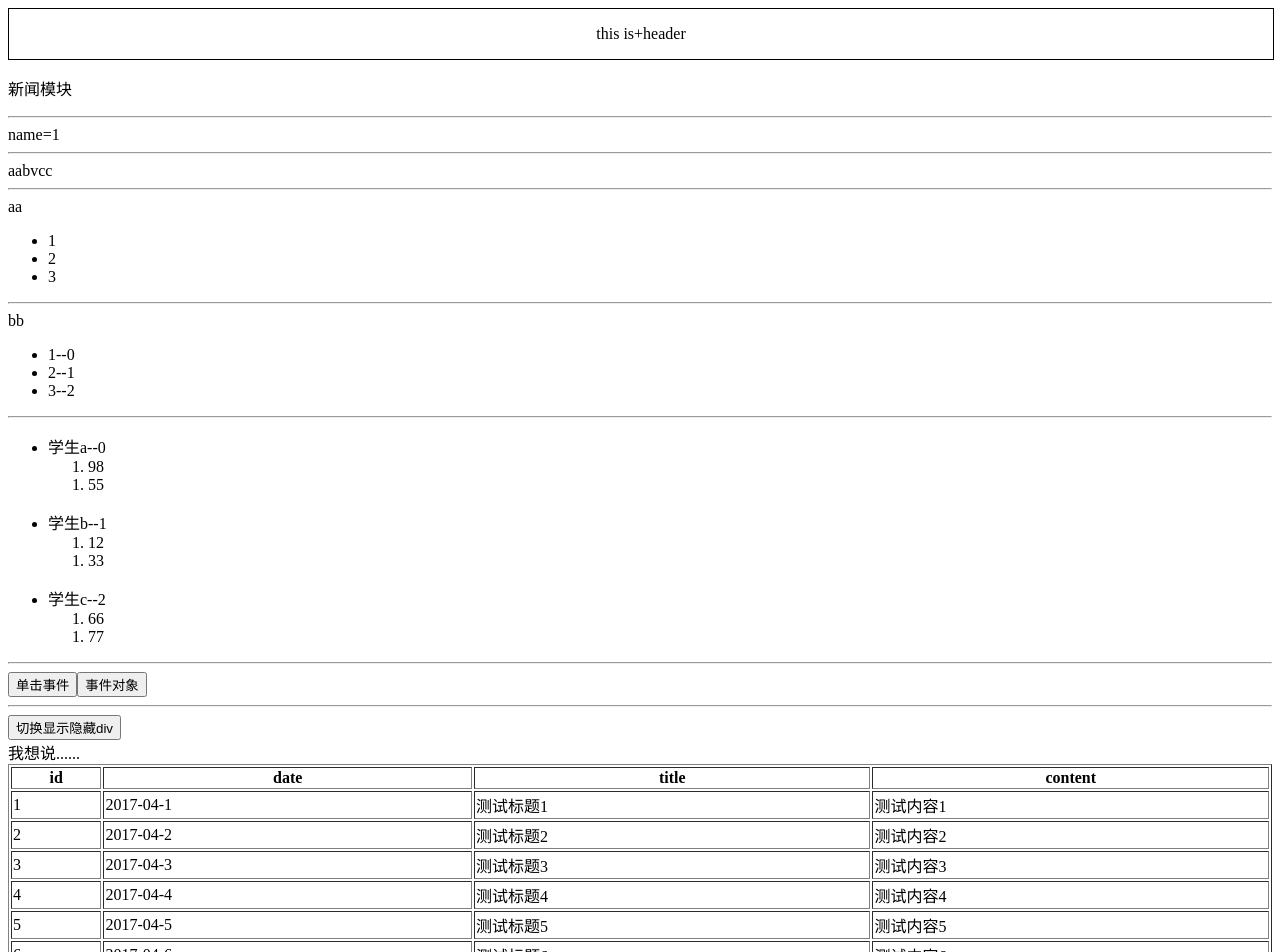
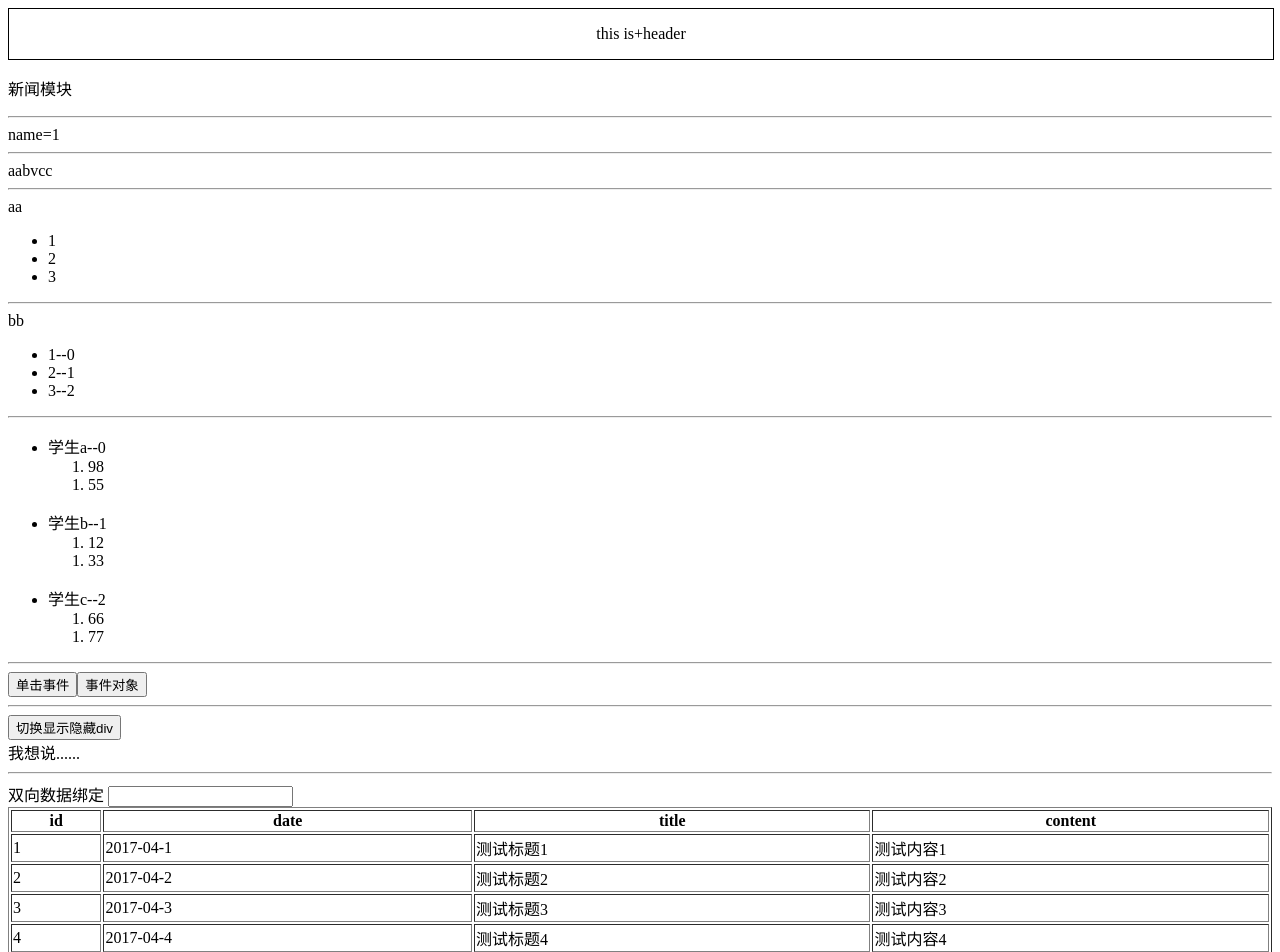
Before and after one commit to caihech/ng6_webapp, an Angular app in the folder myApp/: page / in a window 1280 px wide. Shown: the top 952 px of the page. Built offline with nearby package versions, Linux system fonts and the light colour scheme.

Commit message:
双向数据绑定

```diff
--- a/myApp/src/app/app.module.ts
+++ b/myApp/src/app/app.module.ts
@@ -1,5 +1,6 @@
 import { BrowserModule } from '@angular/platform-browser';
 import { NgModule } from '@angular/core';
+import { FormsModule } from '@angular/forms';
 import { AppComponent } from './app.component';
 import { HeaderComponent } from './components/header/header.component';
 import { NewsComponent } from './components/news/news.component';
@@ -10,7 +11,7 @@ import { HomeComponent } from './components/home/home.component';
     AppComponent, HeaderComponent, NewsComponent, HomeComponent
   ],
   imports: [
-    BrowserModule
+    BrowserModule,FormsModule
   ],
   providers: [],
   bootstrap: [AppComponent]
--- a/myApp/src/app/components/news/news.component.html
+++ b/myApp/src/app/components/news/news.component.html
@@ -39,6 +39,12 @@
 
 
 
+<hr />
+双向数据绑定
+<input type="text" [(ngModel)]="search" />
+{{search}}
+
+
 <table border="{{tabBower}}}" style="width: 100%;">
 
   <thead>
--- a/myApp/src/app/components/news/news.component.ts
+++ b/myApp/src/app/components/news/news.component.ts
@@ -15,6 +15,7 @@ export class NewsComponent implements OnInit {
   public list = [];
   public obj = { name: 'aabvcc' };
 
+  public search: any;
 
   public stuudents: any[];
 
@@ -40,6 +41,7 @@ export class NewsComponent implements OnInit {
     this.list = ['1', '2', '3'];
     this.msg = "信息";
     this.flag = true;
+    this.search = '';
 
     this.stuudents = [
       {
@@ -81,7 +83,7 @@ export class NewsComponent implements OnInit {
     }
   }
 
-  run(e){
+  run(e) {
     console.info(e);
   }
 
```
